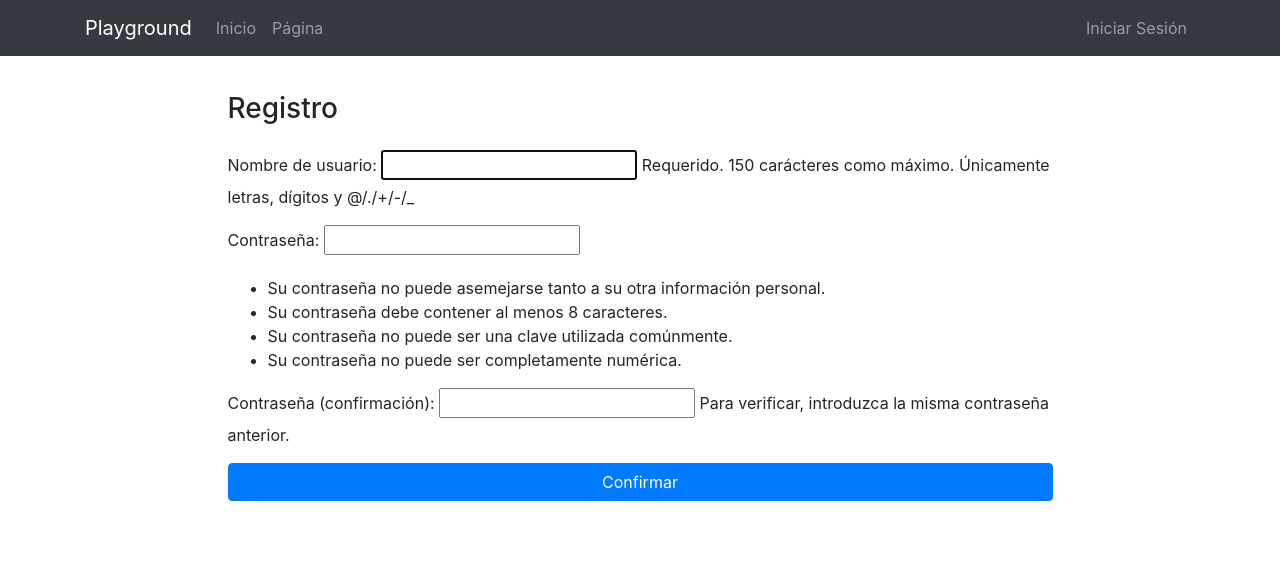
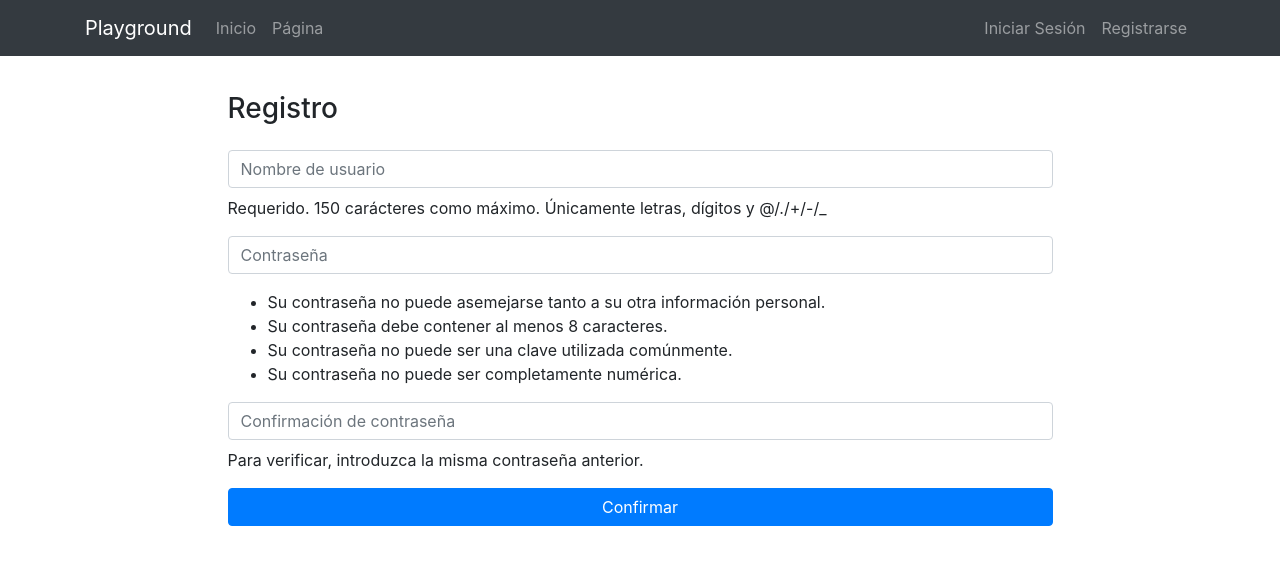
Before and after one commit to mglacayo07/webplayground, a Django app: page /accounts/signup/ in a window 1280 px wide. Shown: the top 565 px of the page. Run offline with Django 4.2, Linux system fonts and the light colour scheme; some libraries are stand-ins or nearby versions.

Commit message:
Registro con CBV (2)

```diff
--- a/core/templates/core/base.html
+++ b/core/templates/core/base.html
@@ -36,6 +36,9 @@
               <li class="nav-item">
                 <a class="nav-link" href="{% url 'login' %}">Iniciar Sesión</a>
               </li>
+                <li class="nav-item">
+                <a class="nav-link" href="{% url 'signup' %}">Registrarse</a>
+              </li>
             {% else %}
                 <li class="nav-item">
                     <a class="nav-link" href="{% url 'logout' %}">Cerrar Sesión</a>
--- a/registration/templates/registration/singup.html
+++ b/registration/templates/registration/singup.html
@@ -2,7 +2,7 @@
 {% load static %}
 {% block title %}Registro{% endblock %}
 {% block content %}
-<style>.errorlist{color:red;}</style>
+<style>.errorlist{color:red;} label{display: none}</style>
 <main role="main">
   <div class="container">
     <div class="row mt-3">
--- a/registration/views.py
+++ b/registration/views.py
@@ -1,7 +1,7 @@
 from django.contrib.auth.forms import UserCreationForm
 from django.views.generic import CreateView
 from django.urls import reverse_lazy
-
+from django import forms
 
 class SingUpView(CreateView):
     form_class = UserCreationForm
@@ -10,3 +10,15 @@ class SingUpView(CreateView):
 
     def get_success_url(self):
         return reverse_lazy('login') + '?register'
+
+    def get_form(self, form_class=None):
+        form = super(SingUpView, self).get_form()
+        # Modificar en tiempo real el formulario
+        form.fields['username'].widget = forms.TextInput(attrs={'class': 'form-control mb-2',
+                                                                'placeholder': 'Nombre de usuario'})
+        form.fields['password1'].widget = forms.TextInput(attrs={'class': 'form-control mb-2',
+                                                                'placeholder': 'Contraseña'})
+        form.fields['password2'].widget = forms.TextInput(attrs={'class': 'form-control mb-2',
+                                                                'placeholder': 'Confirmación de contraseña'})
+
+        return form
```
